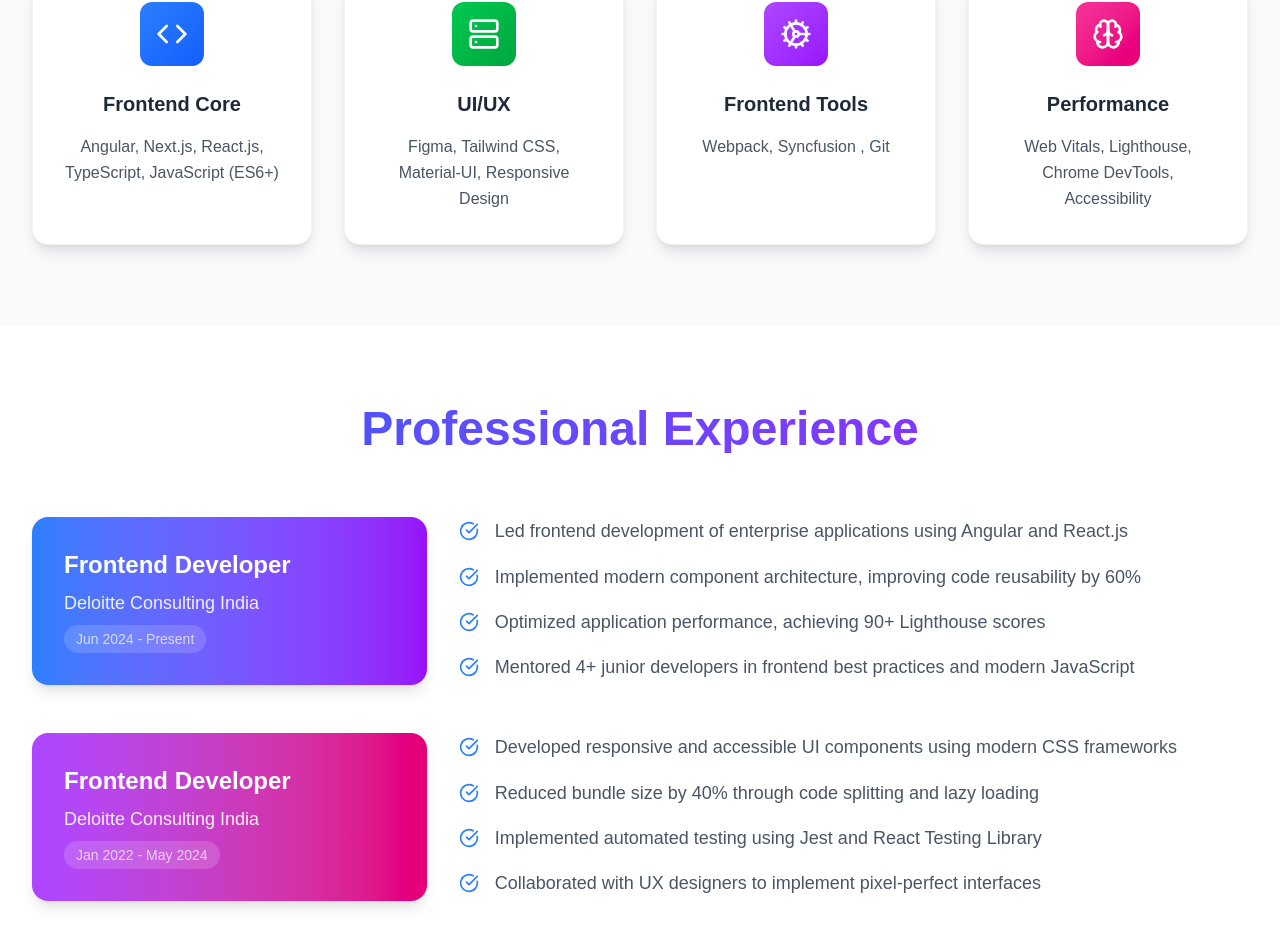
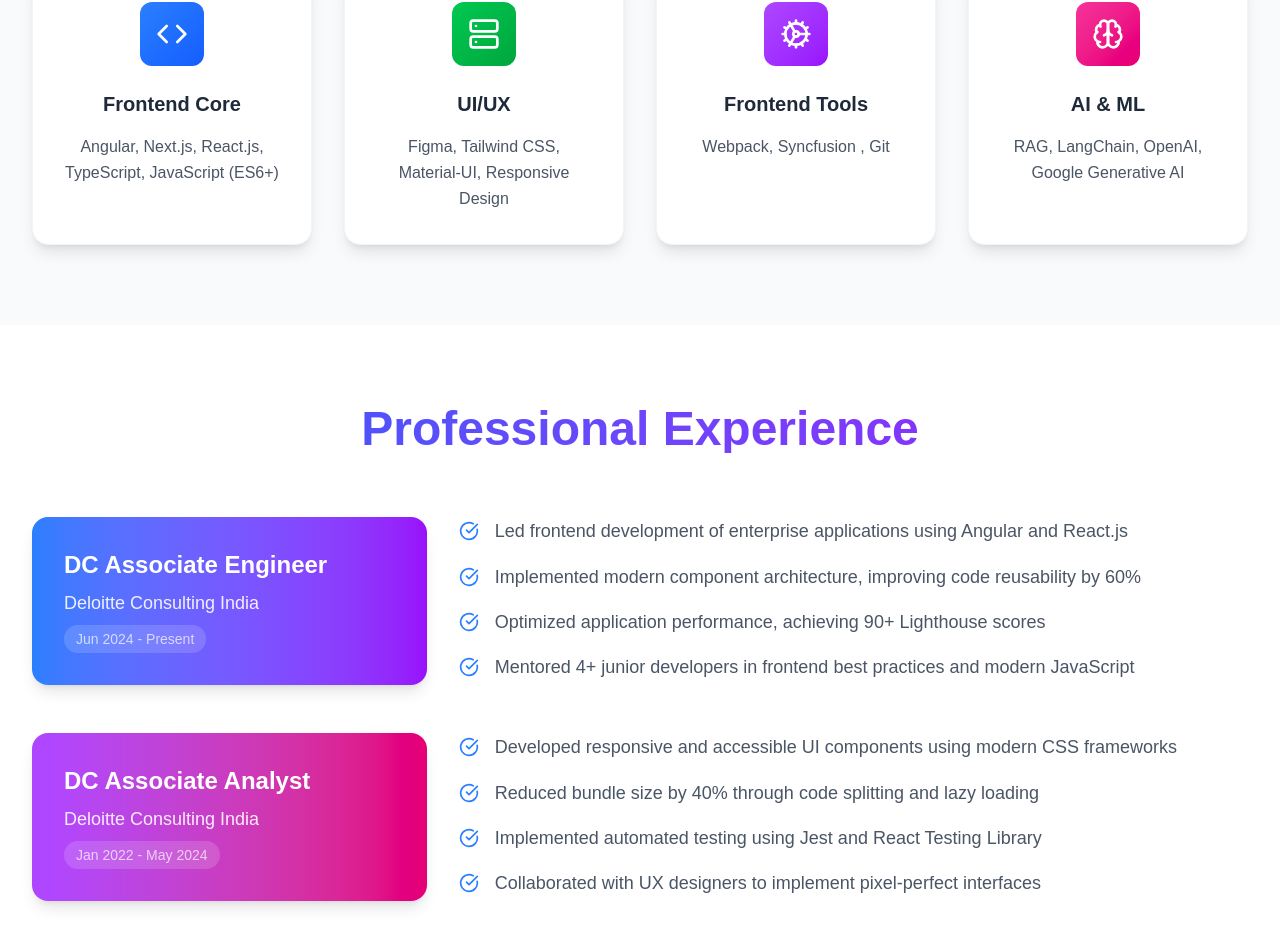
Before and after one commit to yashsrivastava16/my-portfolio, a Next.js app: page / in a window 1280 px wide. Shown: the part 1957-2901 px from the top of the page. Built offline with nearby package versions, Linux system fonts and the light colour scheme.

Commit message:
Update Skills and Experience sections in page.tsx: Rename skills and roles to reflect current focus on AI & ML, and update project URL for better accuracy.

```diff
--- a/src/app/page.tsx
+++ b/src/app/page.tsx
@@ -335,9 +335,9 @@ const SkillsSection = () => {
       color: "from-purple-500 to-purple-600",
     },
     {
-      title: "Performance",
+      title: "AI & ML",
       icon: Brain,
-      skills: "Web Vitals, Lighthouse, Chrome DevTools, Accessibility",
+      skills: "RAG, LangChain, OpenAI, Google Generative AI",
       color: "from-pink-500 to-pink-600",
     },
   ];
@@ -382,7 +382,7 @@ const SkillsSection = () => {
 const ExperienceSection = () => {
   const experiences = [
     {
-      title: "Frontend Developer",
+      title: "DC Associate Engineer",
       company: "Deloitte Consulting India",
       period: "Jun 2024 - Present",
       color: "from-blue-500 to-purple-600",
@@ -394,7 +394,7 @@ const ExperienceSection = () => {
       ],
     },
     {
-      title: "Frontend Developer",
+      title: "DC Associate Analyst",
       company: "Deloitte Consulting India",
       period: "Jan 2022 - May 2024",
       color: "from-purple-500 to-pink-600",
@@ -474,7 +474,7 @@ const ProjectsSection = () => {
         "Personal Project",
       ],
       color: "from-pink-400 to-rose-600",
-      url: "https://jardinsecret.vercel.app",
+      url: "https://www.jardins-secret.com/",
     },
     {
       title: "OperateEdge",
```
